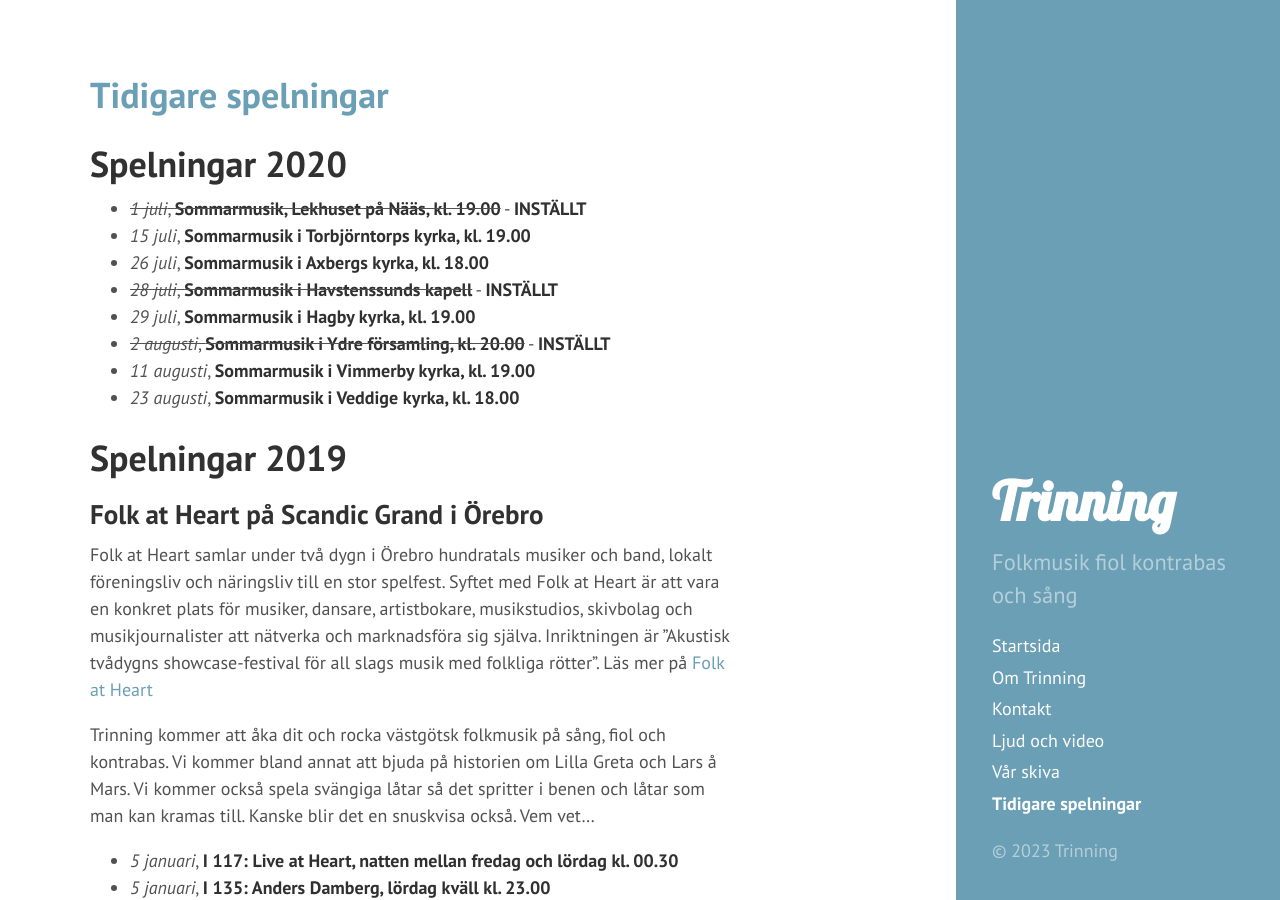
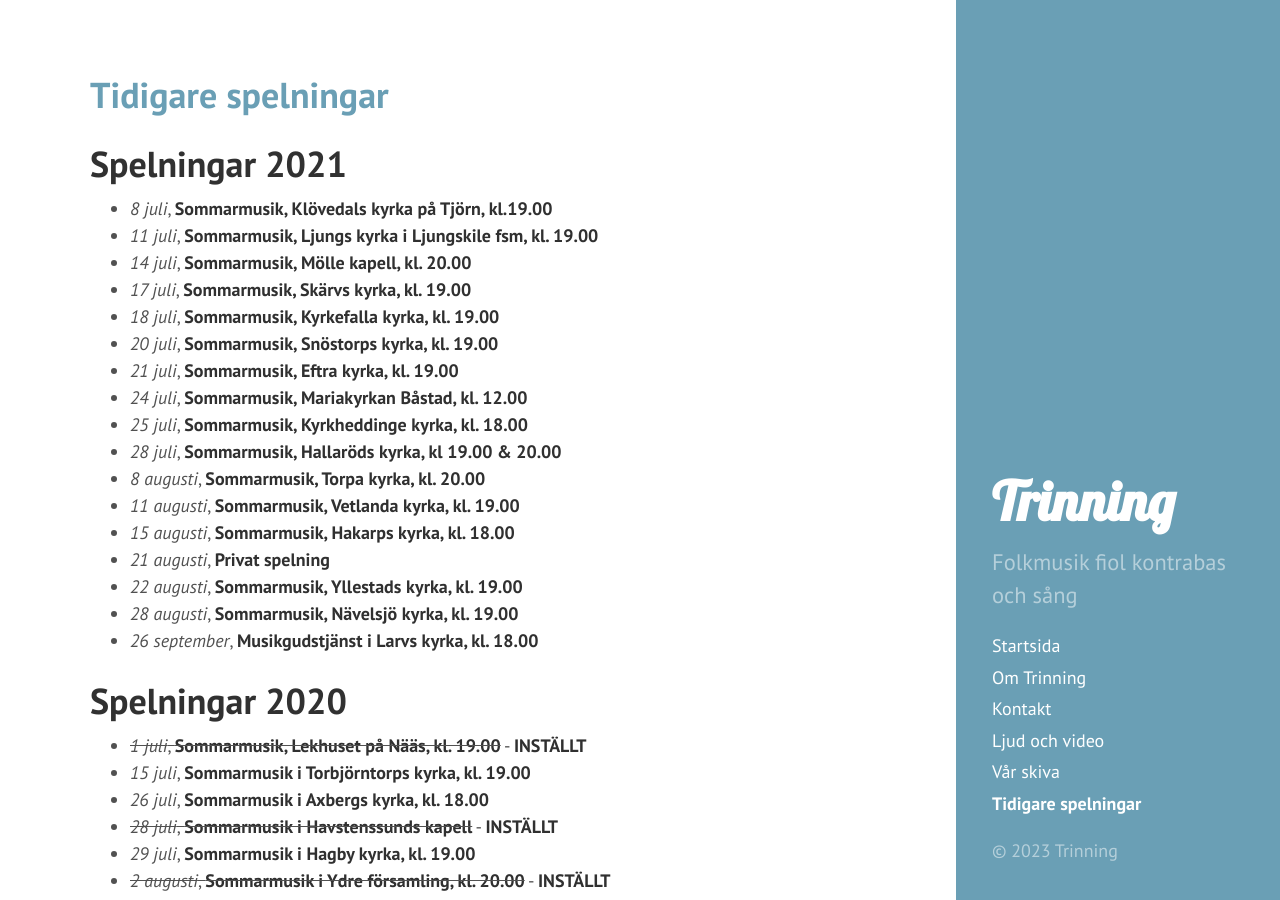
Before and after one commit to trinning/trinning.github.io, a Jekyll site: the page built from tidigare-spelningar.md, in a window 1280 px wide and 900 px high. Built offline with Jekyll 4.4.1, drawn with Linux system fonts in a browser that asks for light colours.

Commit message:
Update tidigare-spelningar.md

```diff
--- a/tidigare-spelningar.md
+++ b/tidigare-spelningar.md
@@ -4,6 +4,26 @@ title: Tidigare spelningar
 permalink: /tidigare_spelningar/
 published: true
 ---
+# Spelningar 2021
+
+* *8 juli*, **Sommarmusik, Klövedals kyrka på Tjörn, kl.19.00**
+* *11 juli*, **Sommarmusik, Ljungs kyrka i Ljungskile fsm, kl. 19.00**
+* *14 juli*, **Sommarmusik, Mölle kapell, kl. 20.00**
+* *17 juli*, **Sommarmusik, Skärvs kyrka, kl. 19.00**
+* *18 juli*, **Sommarmusik, Kyrkefalla kyrka, kl. 19.00**
+* *20 juli*, **Sommarmusik, Snöstorps kyrka, kl. 19.00**
+* *21 juli*, **Sommarmusik, Eftra kyrka, kl. 19.00**
+* *24 juli*, **Sommarmusik, Mariakyrkan Båstad, kl. 12.00**
+* *25 juli*, **Sommarmusik, Kyrkheddinge kyrka, kl. 18.00**
+* *28 juli*, **Sommarmusik, Hallaröds kyrka, kl 19.00 & 20.00**
+* *8 augusti*, **Sommarmusik, Torpa kyrka, kl. 20.00**
+* *11 augusti*, **Sommarmusik, Vetlanda kyrka, kl. 19.00**
+* *15 augusti*, **Sommarmusik, Hakarps kyrka, kl. 18.00**
+* *21 augusti*, **Privat spelning**
+* *22 augusti*, **Sommarmusik, Yllestads kyrka, kl. 19.00**
+* *28 augusti*, **Sommarmusik, Nävelsjö kyrka, kl. 19.00**
+* *26 september*, **Musikgudstjänst i Larvs kyrka, kl. 18.00**
+
 # Spelningar 2020
 
 * ~~*1 juli*, **Sommarmusik, Lekhuset på Nääs, kl. 19.00**~~ - **INSTÄLLT**
```
